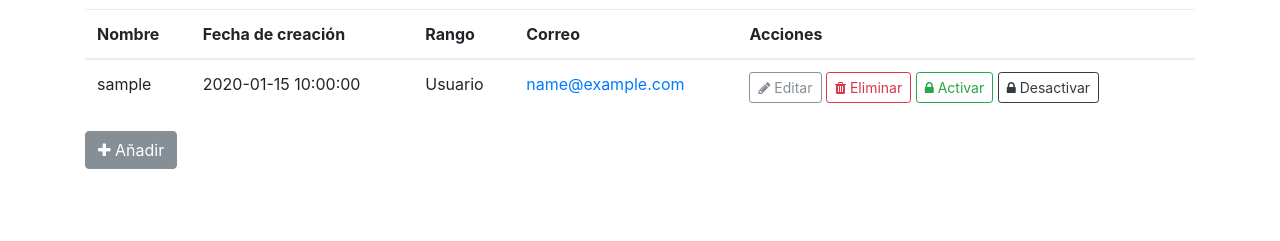
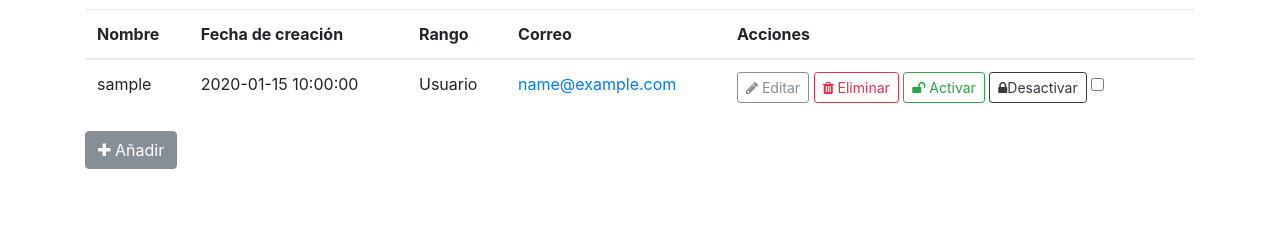
Before and after one commit to anthonyova07/sdn-project-master, a Flask app: template templates/adminpanel.html in a window 1280 px wide. Shown: the part 113-354 px from the top of the page. Run offline with Flask 2, Linux system fonts and the light colour scheme; the template is opened without the code that fills it: most values are stand-ins (such as "Sample title", 1, 10 or a date in 2020); some libraries are stand-ins or nearby versions.

Commit message:
visualizacion del estado del usuario

```diff
--- a/templates/adminpanel.html
+++ b/templates/adminpanel.html
@@ -31,9 +31,18 @@
             <td>
                 <a class="btn btn-outline-secondary btn-sm" href="./userupdate/{{aUser.id}}"><i class="fa fa-pencil"></i> Editar</a>
                 <a class="btn btn-outline-danger btn-sm" href="./delete/{{aUser.id}}"><i class="fa fa-trash"></i> Eliminar</a>
-                <a class="btn btn-outline-success btn-sm" href="./activate/{{aUser.id}}"><i class="fa fa-lock"></i> Activar</a>
-                <a class="btn btn-outline-dark btn-sm" href="./deactivate/{{aUser.id}}"><i class="fa fa-lock"></i> Desactivar</a>
-            </td>
+                <a class="btn btn-outline-success btn-sm" id="toggle-trigger-on" href="./activate/{{aUser.id}}" > <i class="fa fa-unlock"></i> Activar</a>
+                <a class="btn btn-outline-dark btn-sm" id="toggle-trigger-off" href="./deactivate/{{aUser.id}}"> <i class="fa fa-lock"></i>Desactivar</a>
+                {% if aUser.Activated == 1: %}
+
+                <input id="toggle-two-on" name="toggle-two-on" type="checkbox" data-toggle="toggle-trigger-on" data-on=" Activado" data-off="Desactivado" data-onstyle="success" data-offstyle="danger">
+                {% else: %}
+                <input id="toggle-two-off" name="toggle-two-off" type="checkbox" data-toggle="toggle-trigger-off" data-on=" Activado" data-off="Desactivado" data-onstyle="success" data-offstyle="danger">
+
+                {% endif %}
+                <!-- <input id="toggle-two" name="toggle-trigger" type="checkbox" checked data-toggle="toggle" data-on=" Activado" data-off="Desactivado" data-onstyle="success" data-offstyle="danger"> -->
+
+             </td>
             {% else: %}
             <td>
             <div>
```
